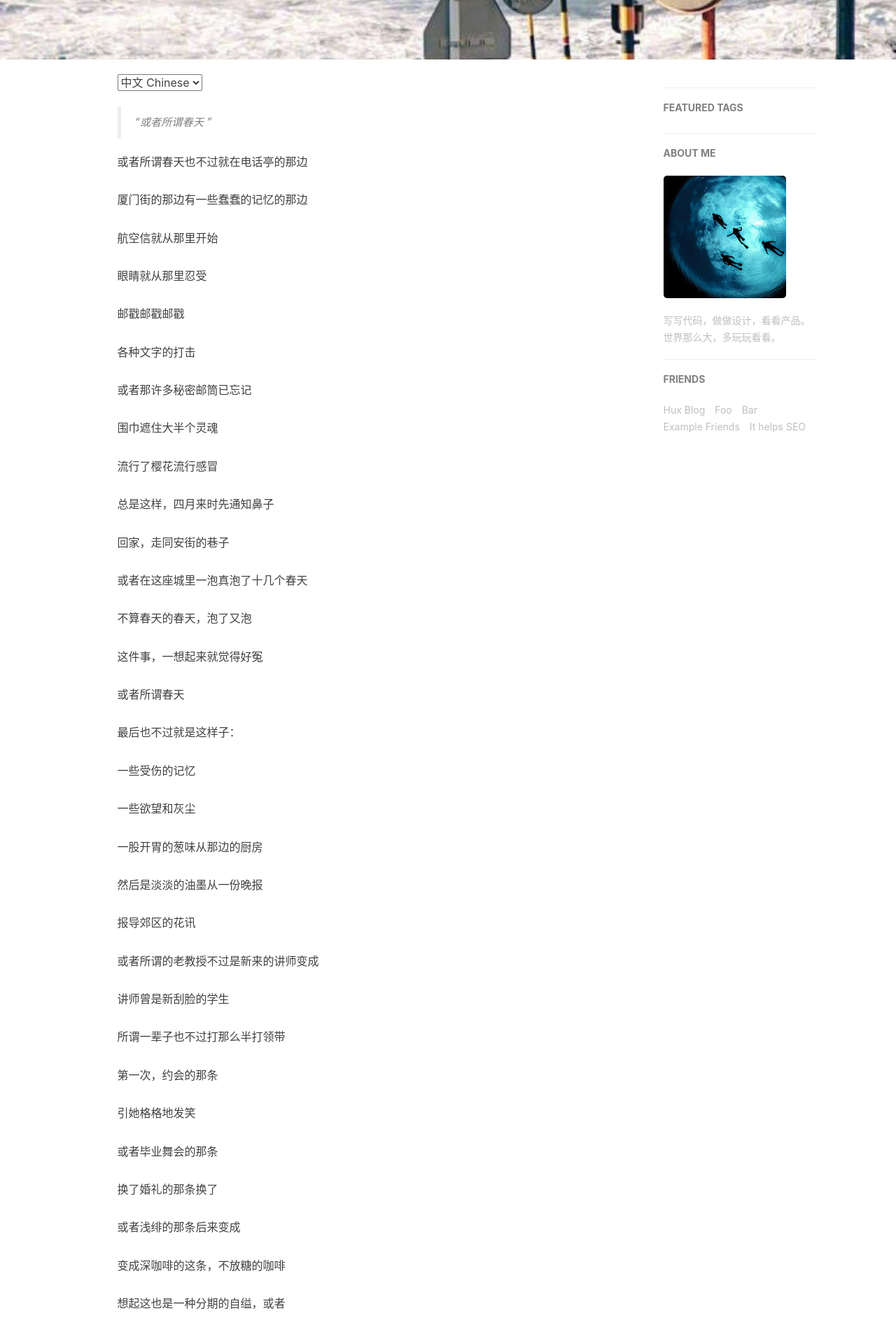
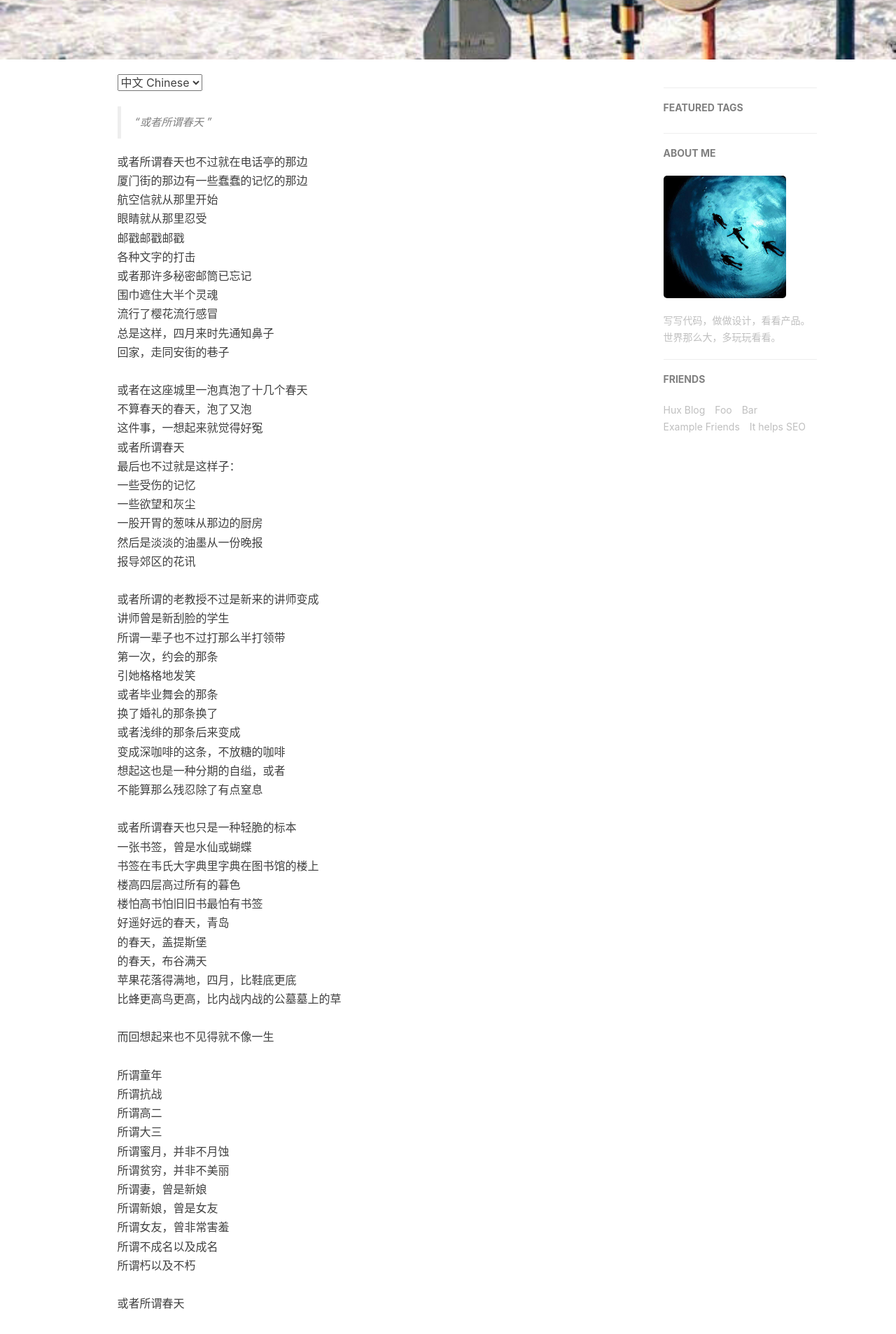
Before and after one commit to kimmow/kimmow.github.io, a Jekyll site: the page built from about.html, in a window 1280 px wide. Shown: the part 333-2239 px from the top of the page at 70% size. Built offline with Jekyll 4.4.1, drawn with Linux system fonts in a browser that asks for light colours; nearby versions of some CDN libraries; comment, search, counter and statistics services are not loaded.

```diff
--- a/about.html
+++ b/about.html
@@ -16,66 +16,66 @@ header-img: "img/about-bg.jpg"
     <blockquote>
          “或者所谓春天 ”
     </blockquote>
-     或者所谓春天也不过就在电话亭的那边<br>
-<br>厦门街的那边有一些蠢蠢的记忆的那边 <br>
-<br>航空信就从那里开始 <br>
-<br>眼睛就从那里忍受 <br>
-<br>邮戳邮戳邮戳 <br>
-<br>各种文字的打击 <br>
-<br>或者那许多秘密邮筒已忘记 <br>
-<br>围巾遮住大半个灵魂 <br>
-<br>流行了樱花流行感冒 <br>
-<br>总是这样，四月来时先通知鼻子 <br>
+     或者所谓春天也不过就在电话亭的那边
+<br>厦门街的那边有一些蠢蠢的记忆的那边
+<br>航空信就从那里开始
+<br>眼睛就从那里忍受
+<br>邮戳邮戳邮戳
+<br>各种文字的打击
+<br>或者那许多秘密邮筒已忘记
+<br>围巾遮住大半个灵魂
+<br>流行了樱花流行感冒
+<br>总是这样，四月来时先通知鼻子
 <br>回家，走同安街的巷子 <br>
 
-<br>或者在这座城里一泡真泡了十几个春天 <br>
-<br>不算春天的春天，泡了又泡 <br>
-<br>这件事，一想起来就觉得好冤 <br>
-<br>或者所谓春天 <br>
-<br>最后也不过就是这样子： <br>
-<br>一些受伤的记忆 <br>
-<br>一些欲望和灰尘 <br>
-<br>一股开胃的葱味从那边的厨房 <br>
-<br>然后是淡淡的油墨从一份晚报 <br>
+<br>或者在这座城里一泡真泡了十几个春天
+<br>不算春天的春天，泡了又泡
+<br>这件事，一想起来就觉得好冤
+<br>或者所谓春天
+<br>最后也不过就是这样子：
+<br>一些受伤的记忆
+<br>一些欲望和灰尘
+<br>一股开胃的葱味从那边的厨房
+<br>然后是淡淡的油墨从一份晚报
 <br>报导郊区的花讯 <br>
 
-<br>或者所谓的老教授不过是新来的讲师变成 <br>
-<br>讲师曾是新刮脸的学生 <br>
-<br>所谓一辈子也不过打那么半打领带 <br>
-<br>第一次，约会的那条 <br>
-<br>引她格格地发笑 <br>
-<br>或者毕业舞会的那条 <br>
-<br>换了婚礼的那条换了 <br>
-<br>或者浅绯的那条后来变成 <br>
-<br>变成深咖啡的这条，不放糖的咖啡 <br>
-<br>想起这也是一种分期的自缢，或者 <br>
+<br>或者所谓的老教授不过是新来的讲师变成
+<br>讲师曾是新刮脸的学生
+<br>所谓一辈子也不过打那么半打领带
+<br>第一次，约会的那条
+<br>引她格格地发笑
+<br>或者毕业舞会的那条
+<br>换了婚礼的那条换了
+<br>或者浅绯的那条后来变成
+<br>变成深咖啡的这条，不放糖的咖啡
+<br>想起这也是一种分期的自缢，或者
 <br>不能算那么残忍除了有点窒息 <br>
 
-<br>或者所谓春天也只是一种轻脆的标本 <br>
-<br>一张书签，曾是水仙或蝴蝶 <br>
-<br>书签在韦氏大字典里字典在图书馆的楼上 <br>
-<br>楼高四层高过所有的暮色 <br>
-<br>楼怕高书怕旧旧书最怕有书签 <br>
-<br>好遥好远的春天，青岛 <br>
-<br>的春天，盖提斯堡 <br>
-<br>的春天，布谷满天 <br>
-<br>苹果花落得满地，四月，比鞋底更底 <br>
+<br>或者所谓春天也只是一种轻脆的标本
+<br>一张书签，曾是水仙或蝴蝶
+<br>书签在韦氏大字典里字典在图书馆的楼上
+<br>楼高四层高过所有的暮色
+<br>楼怕高书怕旧旧书最怕有书签
+<br>好遥好远的春天，青岛
+<br>的春天，盖提斯堡
+<br>的春天，布谷满天
+<br>苹果花落得满地，四月，比鞋底更底
 <br>比蜂更高鸟更高，比内战内战的公墓墓上的草 <br>
 
 <br>而回想起来也不见得就不像一生 <br>
 
-<br>所谓童年 <br>
-<br>所谓抗战 <br>
-<br>所谓高二 <br>
-<br>所谓大三 <br>
-<br>所谓蜜月，并非不月蚀 <br>
-<br>所谓贫穷，并非不美丽 <br>
-<br>所谓妻，曾是新娘<br>
-<br>所谓新娘，曾是女友<br>
-<br>所谓女友，曾非常害羞<br>
-<br>所谓不成名以及成名<br>
+<br>所谓童年
+<br>所谓抗战
+<br>所谓高二
+<br>所谓大三
+<br>所谓蜜月，并非不月蚀
+<br>所谓贫穷，并非不美丽
+<br>所谓妻，曾是新娘
+<br>所谓新娘，曾是女友
+<br>所谓女友，曾非常害羞
+<br>所谓不成名以及成名
 <br>所谓朽以及不朽<br>
-或者所谓春天
+<br>或者所谓春天
 
     <p style="text-align:right;">
         —— <a href="http://www.zhihu.com/question/19687065">…… </a>
```
